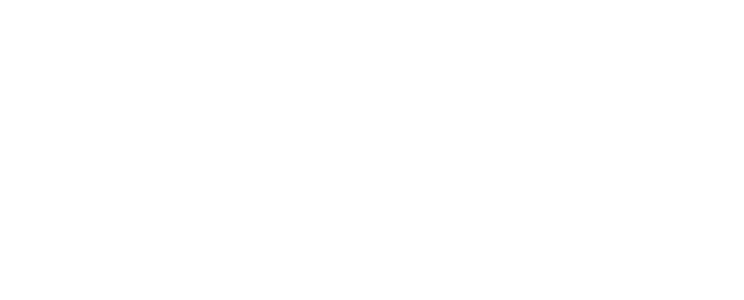
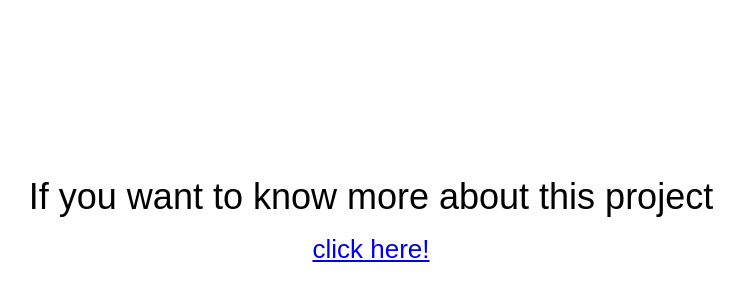
Before and after one commit to HemantDutta/Ares.Web, a React (Create React App) app in the folder client/: page /web-scraping in a window 1280 px wide. Shown: the part 3780-4080 px from the top of the page, without its empty margins (269-1013 px from the left). Before the commit the page ends 3600 px from the top, so only its background shows below. Built offline with nearby package versions, Linux system fonts and the light colour scheme; a web font is replaced by a local one.

Commit message:
Complete Web Scraping Page Design

```diff
--- a/client/public/assets/AresStyles.css
+++ b/client/public/assets/AresStyles.css
@@ -912,6 +912,24 @@
     clip-path: polygon(0 0, 56% 0, 100% 0, 100% 50%, 100% 100%, 57% 100%, 0 100%);
     background-color: transparent;
 }
+
+.web-scraping-conclusion{
+    height: 100vh;
+    width: 100vw;
+    display: flex;
+    justify-content: center;
+    align-items: center;
+    flex-direction: column;
+    gap: 1rem;
+}
+
+.web-scraping-conclusion span{
+    font-size: 36px;
+}
+
+.web-scraping-conclusion a{
+    font-size: 26px;
+}
 /*==========Web Scraping Page End==========*/
 
 /*==========Home -> Feed==========*/
--- a/client/src/pages/WebScraping.js
+++ b/client/src/pages/WebScraping.js
@@ -59,7 +59,9 @@
             }
         });
 
-        return ()=>{pin.kill()}
+        return () => {
+            pin.kill()
+        }
 
     }, []);
 
@@ -135,7 +137,10 @@
                     </div>
                 </div>
             </div>
-            <div className="web-scraping-conclusion"></div>
+            <div className="web-scraping-conclusion">
+                <span>If you want to know more about this project</span>
+                <a href="https://github.com/HemantDutta/Ares.Web" rel="noreferrer" target="_blank">click here!</a>
+            </div>
         </>
     )
 }
```
